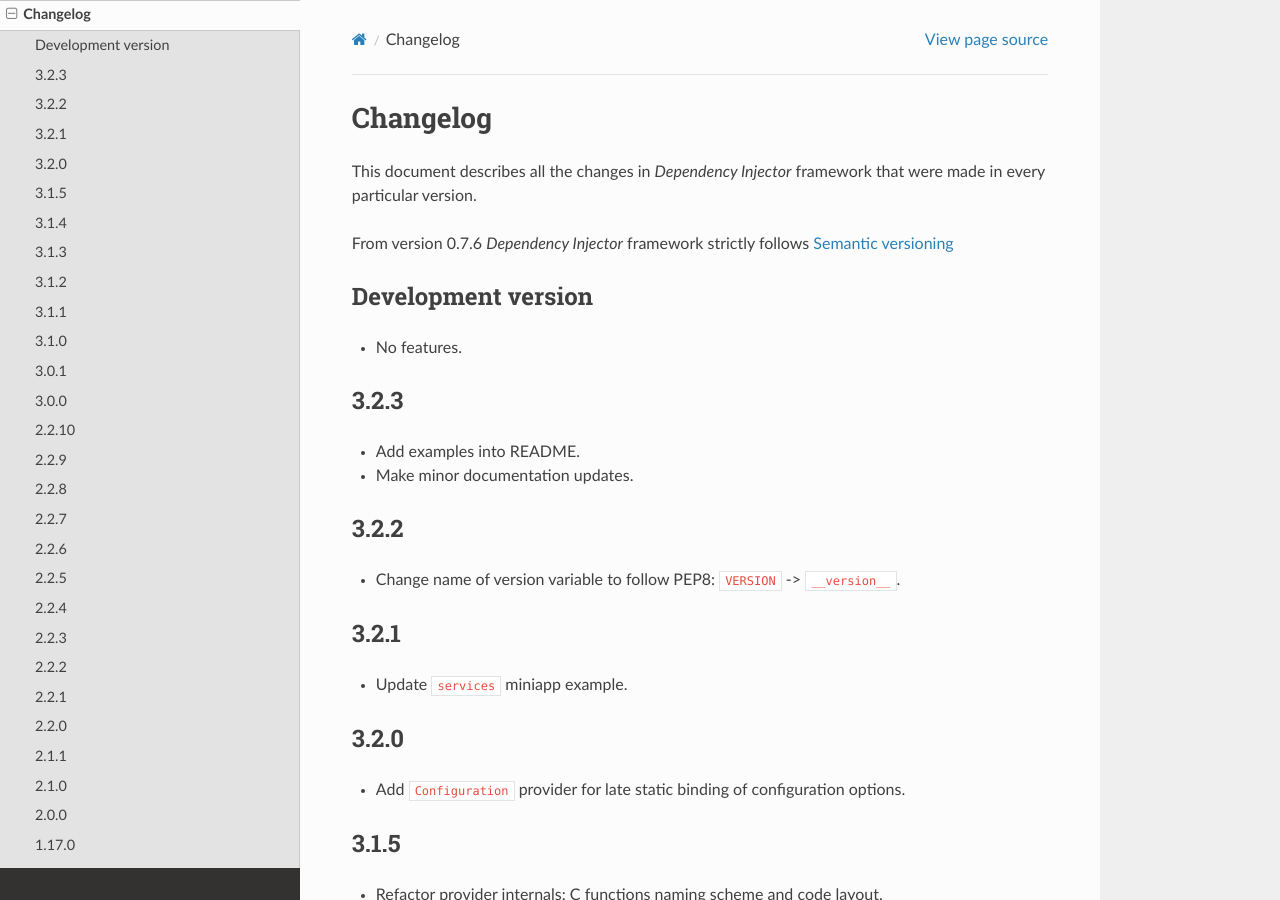
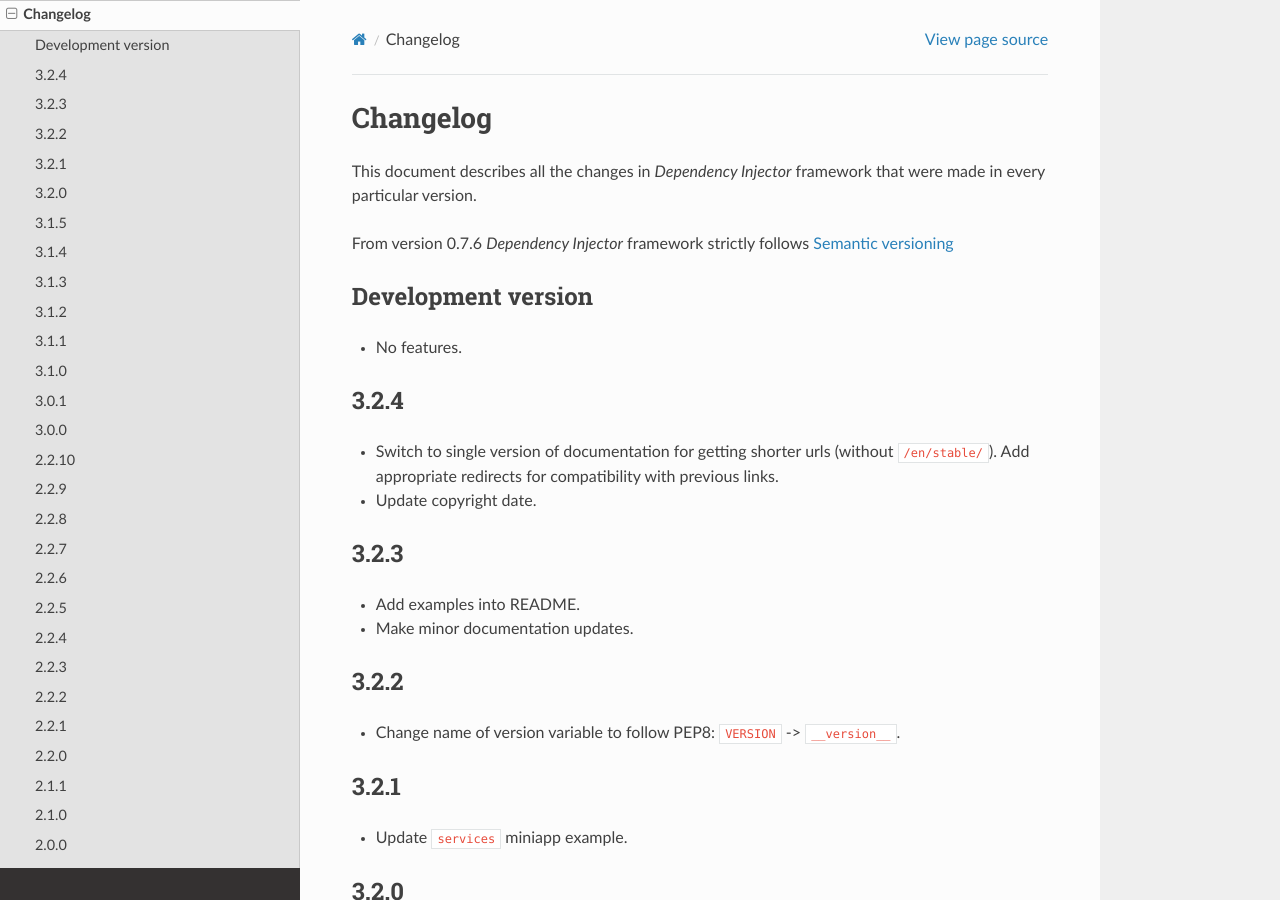
Before and after one commit to ets-labs/python-dependency-injector, a Sphinx documentation site: the page built from docs/main/changelog.rst, in a window 1280 px wide and 900 px high. Built offline with Sphinx 7.4.7 and the Read the Docs theme 2.0.0, drawn with Linux system fonts in a browser that asks for light colours.

Commit message:
Prepare 3.2.4 release

```diff
--- a/docs/main/changelog.rst
+++ b/docs/main/changelog.rst
@@ -10,6 +10,13 @@ follows `Semantic versioning`_
 Development version
 -------------------
 - No features.
+
+3.2.4
+-----
+- Switch to single version of documentation for getting shorter urls (without
+  ``/en/stable/``). Add appropriate redirects for compatibility with previous
+  links.
+- Update copyright date.
 
 3.2.3
 -----
--- a/src/dependency_injector/__init__.py
+++ b/src/dependency_injector/__init__.py
@@ -1,6 +1,6 @@
 """Dependency injector top-level package."""
 
-__version__ = '3.2.3'
+__version__ = '3.2.4'
 """Version number that follows semantic versioning.
 
 :type: str
```
